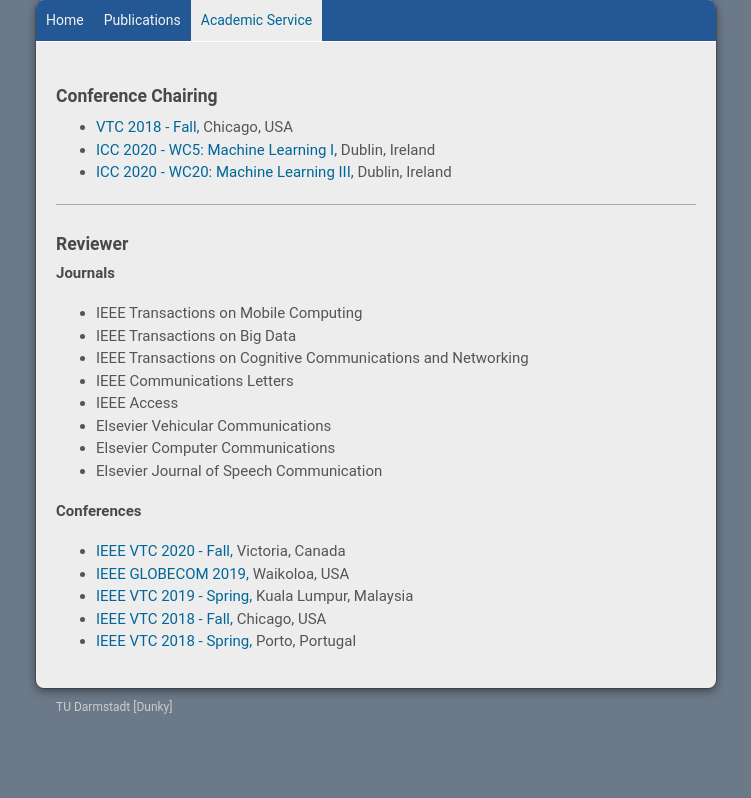
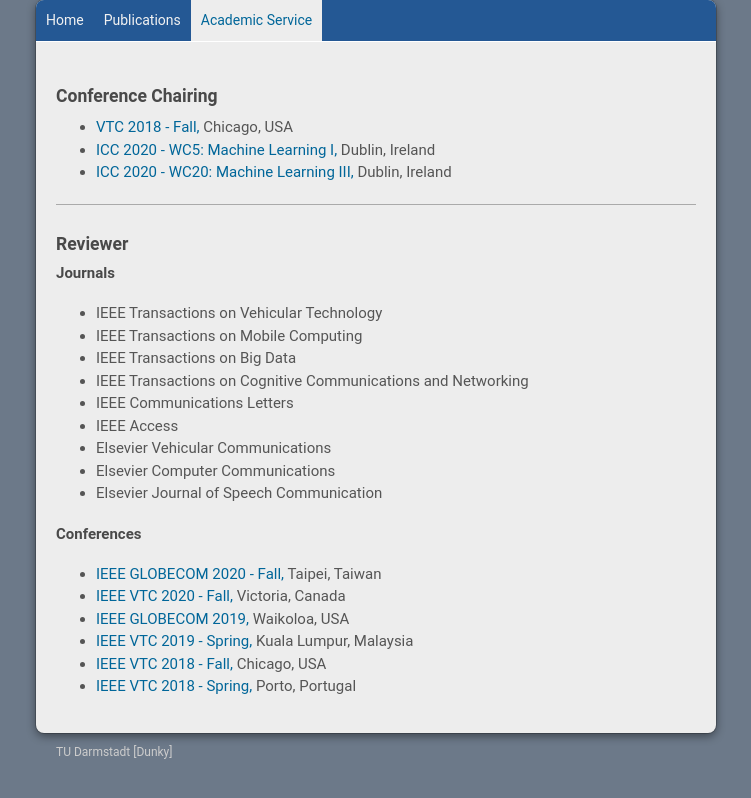
Before and after one commit to l-f-abanto-leon/l-f-abanto-leon.github.io, a plain HTML site: page academic-service.html in a window 1280 px wide. Shown: the whole page, without its empty margins (264-1015 px from the left). Drawn offline with Linux system fonts and the light colour scheme.

Commit message:
Update academic-service.html
updated pubs and

```diff
--- a/academic-service.html
+++ b/academic-service.html
@@ -66,6 +66,7 @@
 
 <h4 id="reviewer">Journals</h3>
 <ul>
+  <li>IEEE Transactions on Vehicular Technology</li>
   <li>IEEE Transactions on Mobile Computing</li>
   <li>IEEE Transactions on Big Data</li>
   <li>IEEE Transactions on Cognitive Communications and Networking</li>
@@ -79,6 +80,7 @@
 
 <h4 id="reviewer">Conferences</h3>
 <ul>
+  <li><a href="https://globecom2020.ieee-globecom.org/" target="_blank">IEEE GLOBECOM 2020 - Fall,</a> Taipei, Taiwan</li>
   <li><a href="https://events.vtsociety.org/vtc2020-fall/" target="_blank">IEEE VTC 2020 - Fall,</a> Victoria, Canada</li>
   <li><a href="https://globecom2019.ieee-globecom.org/" target="_blank">IEEE GLOBECOM 2019,</a> Waikoloa, USA</li>
   <li><a href="https://www.ieeevtc.org/vtc2019spring/" target="_blank">IEEE VTC 2019 - Spring,</a> Kuala Lumpur, Malaysia</li>
```
